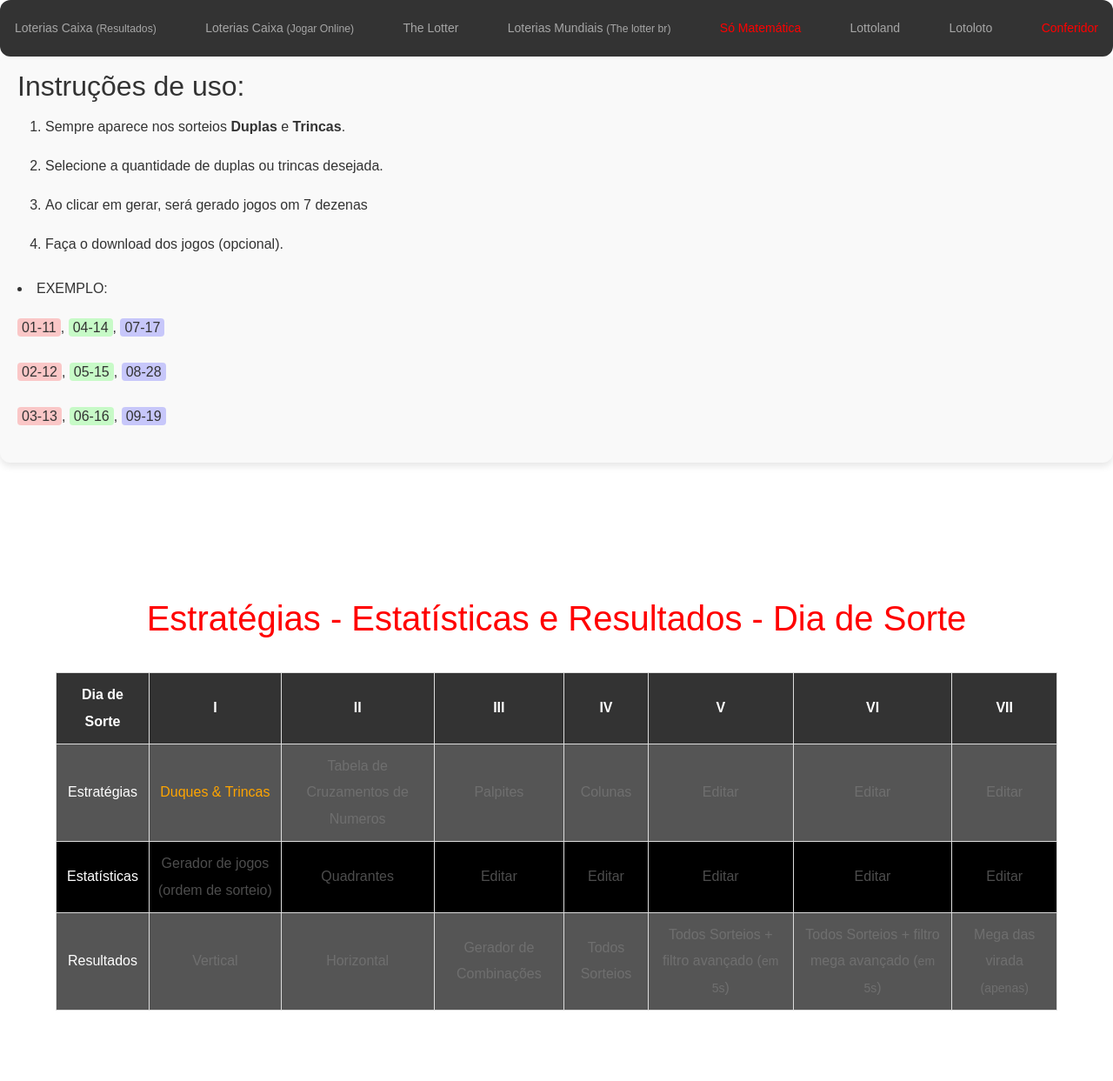
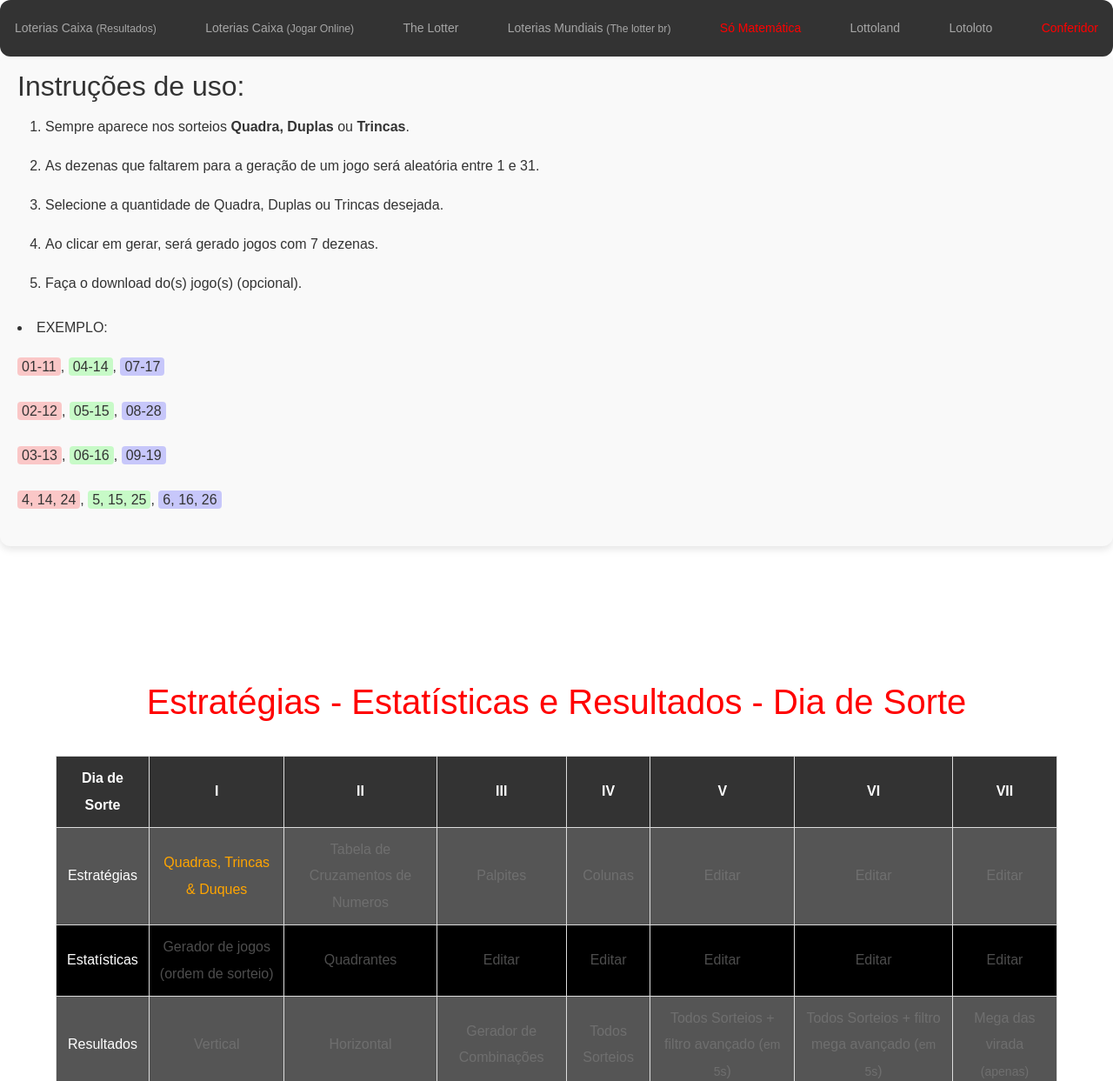
Before and after one commit to marciomaia2020/EstrategiasParaDiaDeSorte, a plain HTML site: page index.html in a window 1280 px wide. Shown: the top 1243 px of the page at 87% size. Drawn offline with nearby package versions, Linux system fonts and the light colour scheme.

Commit message:
Update index.html

```diff
--- a/index.html
+++ b/index.html
@@ -23,15 +23,17 @@
     <div class="instrucaoes">
       <h2>Instruções de uso:</h2>
       <ol>
-          <li>Sempre aparece nos sorteios  <span class="type">Duplas</span> e <span class="type">Trincas</span>.</li>
-          <li>Selecione a quantidade de duplas ou trincas desejada.</li>
-          <li>Ao clicar em gerar, será gerado jogos om 7 dezenas</li>
-          <li>Faça o download dos jogos (opcional).</li>
+          <li>Sempre aparece nos sorteios  <span class="type">Quadra</span><span class="type">, Duplas</span> ou<span class="type"> Trincas</span>.</li>
+          <li>As dezenas que faltarem para a geração de um jogo será aleatória entre 1 e 31.</li>
+          <li>Selecione a quantidade de Quadra, Duplas ou Trincas desejada.</li>
+          <li>Ao clicar em gerar, será gerado jogos com 7 dezenas.</li>
+          <li>Faça o download do(s) jogo(s) (opcional).</li>
       </ol>
       <li>EXEMPLO:</li>
         <p><span class="group1">01-11</span>, <span class="group2">04-14</span>, <span class="group3">07-17</span></p>
         <p><span class="group1">02-12</span>, <span class="group2">05-15</span>, <span class="group3">08-28</span></p>
         <p><span class="group1">03-13</span>, <span class="group2">06-16</span>, <span class="group3">09-19</span></p>
+        <p><span class="group1">4, 14, 24</span>, <span class="group2">5, 15, 25</span>, <span class="group3">6, 16, 26</span></p>
   </div><br />
 
 
@@ -56,7 +58,7 @@
             <!-- Estatégias Dia de Sorte -->
             <tr>
               <td class="align-left">Estratégias</td>
-              <td><a href="#" target="_blank" enable>Duques & Trincas</a></td>
+              <td><a href="#" target="_blank" enable>Quadras, Trincas & Duques</a></td>
               <td><a href="#" target="_blank" disable>Tabela de Cruzamentos de Numeros</a></td>
               <td><a href="#" target="_blank" disable>Palpites</a></td>
               <td><a href="#" target="_blank" disable>Colunas</a></td>
@@ -68,8 +70,8 @@
               <!-- Estatísticas Dia de Sorte -->
             <tr>
               <td class="align-left">Estatísticas</td>
-              <td><a href="#" target="_blank"disable>Gerador de jogos (ordem de sorteio) </a></td>
-              <td><a href="#" target="_blank"disable >Quadrantes</a> </td>
+              <td><a href="#" target="_blank" disable>Gerador de jogos (ordem de sorteio) </a></td>
+              <td><a href="#" target="_blank" disable >Quadrantes</a> </td>
               <td><a href="#" target="_blank" disable>Editar</a></td>
               <td><a href="#" target="_blank" disable>Editar</a></td>
               <td><a href="#" target="_blank" disable>Editar</a></td>
@@ -81,11 +83,11 @@
             <tr>
                 <td class="align-left">Resultados</td>
                 <td><a href="HistoricoDeResultados/index.html" target="_blank" disable>Vertical</a> </td>
-                <td><a href="HistoricoDeResultados/index1.html" target="_blank"disable >Horizontal</a> </td>
+                <td><a href="HistoricoDeResultados/index1.html" target="_blank" disable >Horizontal</a> </td>
                 <td><a href="HistoricoDeResultados/index2.html" target="_blank" disable>Gerador de Combinações</a> </td>
                 <td><a href="HistoricoDeResultados/index3.html" target="_blank" disable>Todos Sorteios</a> </td>
                 <td><a href="HistoricoDeResultados/index5.html" target="_blank" disable>Todos Sorteios + filtro avançado (<small>em 5s</small>)</a> </td>
-                <td><a href="HistoricoDeResultados/index5a.html" target="_blank"disable >Todos Sorteios + filtro mega avançado (<small >em 5s</small>)</a> </td>
+                <td><a href="HistoricoDeResultados/index5a.html" target="_blank" disable >Todos Sorteios + filtro mega avançado (<small >em 5s</small>)</a> </td>
                 <td><a href="HistoricoDeResultados/index4.html" target="_blank" disable>Mega das virada <small>(apenas)</small></a> </td>
               </tr>
           </table><br />
```
